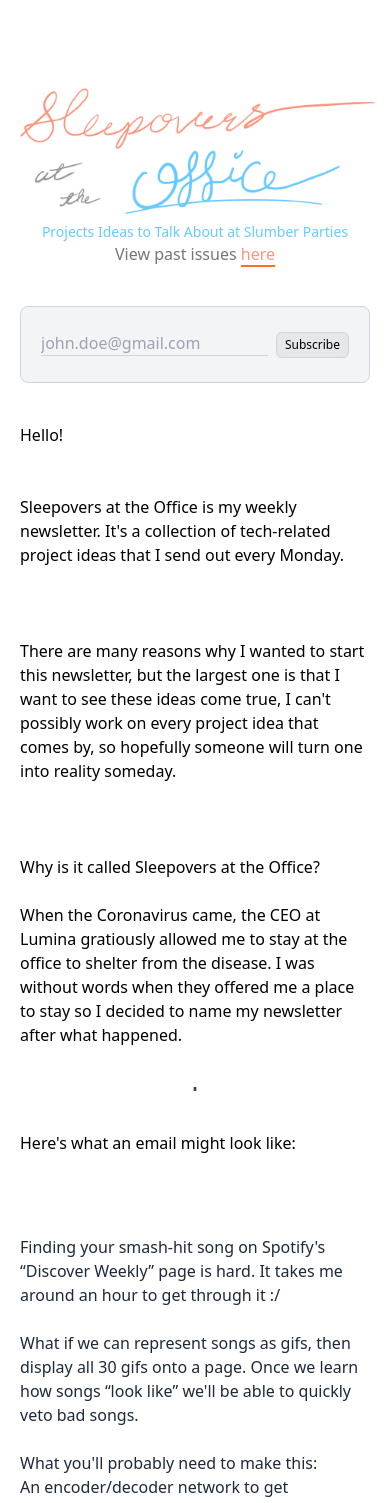
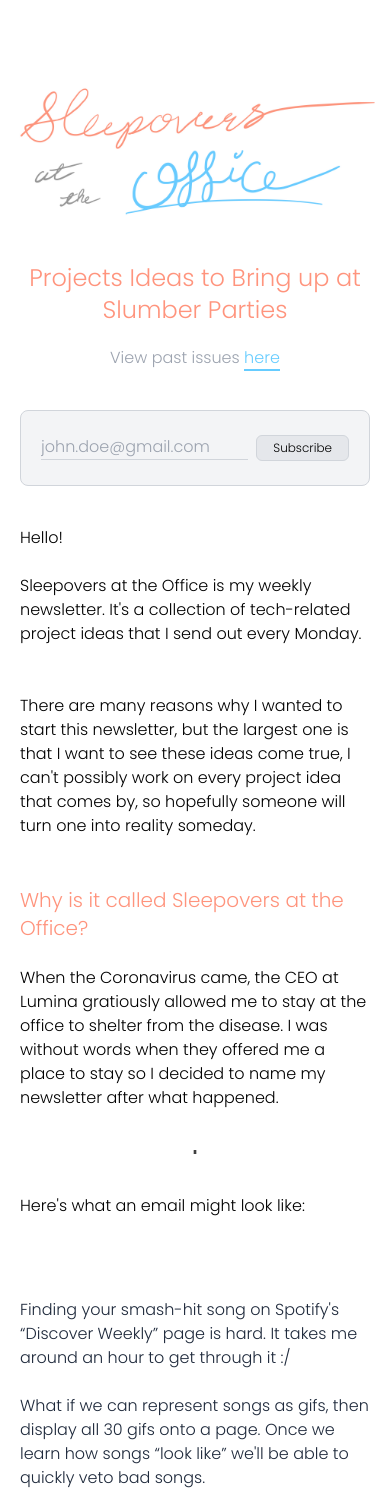
Before and after one commit to chongcurtis/chongcurtis.github.io, a Next.js app: page /sleepovers in a window 390 px wide. Shown: the top 1503 px of the page. Built offline with nearby package versions, Linux system fonts and the light colour scheme.

Commit message:
polish sleepovers page, epecially for mobile

```diff
--- a/src/components/MailchimpSignup.tsx
+++ b/src/components/MailchimpSignup.tsx
@@ -26,7 +26,7 @@ export default function MailchimpSignup() {
                         </div>
                         <div className="flex-1 flex-grow-0 flex-shrink-0 ml-2">
                             <input type="submit" value="Subscribe" name="subscribe" id="mc-embedded-subscribe"
-                                   className="bg-gray-200 border border-gray-300 hover:bg-gray-300 transition duration-300 ease-in-out cursor-pointer text-black ml-15 rounded-md px-2 py-1 text-xs button" />
+                                   className="bg-gray-200 border border-gray-300 hover:bg-gray-300 transition duration-300 ease-in-out cursor-pointer text-black ml-15 rounded-md min-px-2 px-4 py-1 text-xs button" />
                         </div>
                     </div>
                 </form>
--- a/src/pages/_app.tsx
+++ b/src/pages/_app.tsx
@@ -1,6 +1,19 @@
-import '@/styles/globals.css'
-import type { AppProps } from 'next/app'
+import "@/styles/globals.css";
+
+
+import { Poppins } from "next/font/google";
+import type { AppProps } from "next/app";
+
+// how to serve fonts: https://nextjs.org/docs/basic-features/font-optimization
+const poppins = Poppins({
+    weight: "300",
+    style: "normal",
+    subsets: ["latin-ext"],
+});
+
 
 export default function App({ Component, pageProps }: AppProps) {
-  return <Component {...pageProps} />
+    return <main className={poppins.className}>
+        <Component {...pageProps} />
+    </main>;
 }
--- a/src/pages/sleepovers.tsx
+++ b/src/pages/sleepovers.tsx
@@ -3,24 +3,30 @@
 import ThinLine from "@/components/ThinLine";
 import MailchimpSignup from "@/components/MailchimpSignup";
 import sleepoversBanner from "public/sleepovers/sleepovers-banner.jpg";
-import Image from "next/image";
 
 
 export default function Sleepovers() {
     // I really like this font: segoe ui
     return (
         <div className="flex flex-col justify-center align-center max-w-3xl place-items-center mx-auto">
-            <div className="fadeIn relative text-3xl text-center mt-20 max-w-xl">
-                {/*<img src={sleepoversBanner.src} alt="Sleepovers at the Office" />*/}
-                <Image src={sleepoversBanner.src} alt="Sleepovers at the Office" width={1000} height={1000} />
+            <div className="fadeIn relative text-3xl text-center mt-20 max-w-2xl">
+                <img src={sleepoversBanner.src} alt="Sleepovers at the Office" />
+
+                {/* Nextjs optimizes the image. However, it decreases the saturation of the colors. So for this img.
+                To disable saturation, unoptimized needs to be true, but I don't think it offers any advantages now.
+                 So I'm using the <img> tag */}
+                {/*<Image src={sleepoversBanner.src} alt="Sleepovers at the Office" width={600} height={600}*/}
+                {/*       quality={100}*/}
+                {/*       unoptimized={true}*/}
+                {/*/>*/}
             </div>
-            <h3 className="fadeIn text-sleepover-secondary text-center text-sm">
-                Projects Ideas to Talk About at Slumber Parties
-            </h3>
-            <div className="fadeIn text-[#757575] text-center">
-                View past issues <a className="text-[#ff947d] no-underline border-b-2 border-orange-500"
-
-                                    href="https://github.com/curtischong/Sleepovers-at-the-Office">here</a>
+            <p className="fadeIn text-sleepover-primary text-center text-2xl mt-10 px-2">
+                Projects Ideas to Bring up at Slumber Parties
+            </p>
+            <div className="fadeIn text-gray-400 text-center mt-5">
+                View past issues <a
+                className="text-sleepover-secondary no-underline border-b-2 border-sleepover-secondary hover:border-sleepover-primary hover:text-sleepover-primary transition duration-300 ease-in-out"
+                href="https://github.com/curtischong/Sleepovers-at-the-Office">here</a>
             </div>
 
             {/* Important! setting w-full makes it fill the full width of max-2-2xl */}
@@ -30,13 +36,16 @@ export default function Sleepovers() {
             </div>
 
             <div className="px-5">
-                <p className="fadeIn">Hello!</p>
+                <p className="fadeIn"></p>
                 <div>
-                    <br /><br />
+                    Hello!
+                    <br />
+                    <br />
                     <p>Sleepovers at the Office is my weekly newsletter. It&apos;s a collection of tech-related
                         project
                         ideas that I send out every Monday.</p>
-                    <br /><br /><br />
+                    <br />
+                    <br />
                     <p>
                         There are many reasons why I wanted to start this newsletter, but the largest one is that I
                         want
@@ -44,9 +53,9 @@ export default function Sleepovers() {
                         by, so
                         hopefully someone will turn one into reality someday.
                     </p>
-                    <br /><br /><br />
-                    Why is it called Sleepovers at the Office?
                     <br /><br />
+                    <p className="text-sleepover-primary text-xl">Why is it called Sleepovers at the Office?</p>
+                    <br />
                     When the Coronavirus came, the CEO at Lumina gratiously allowed me to stay at the office to
                     shelter
                     from
@@ -88,8 +97,10 @@ export default function Sleepovers() {
                     </div>
                 </div>
             </div>
+
+            <p className="text-sleepover-primary mt-8 text-lg">I hope to see you every Monday!</p>
             {/*Important! setting w-full makes it fill the full width of max-2-2xl */}
-            <div className="mt-10 mb-[250px] w-full max-w-2xl px-5">
+            <div className="mt-6 mb-[250px] w-full max-w-2xl px-5">
                 <MailchimpSignup />
             </div>
         </div>
--- a/tailwind.config.js
+++ b/tailwind.config.js
@@ -1,10 +1,10 @@
-/** @type {import('tailwindcss').Config} */
+/** @type {import("tailwindcss").Config} */
 const defaultTheme = require("tailwindcss/defaultTheme");
 module.exports = {
     content: [
-    './src/pages/**/*.{js,ts,jsx,tsx}',
-    './src/components/**/*.{js,ts,jsx,tsx}',
-    './src/app/**/*.{js,ts,jsx,tsx}',
+        "./src/pages/**/*.{js,ts,jsx,tsx}",
+        "./src/components/**/*.{js,ts,jsx,tsx}",
+        "./src/app/**/*.{js,ts,jsx,tsx}",
     ],
 
     theme: {
@@ -14,8 +14,6 @@ module.exports = {
                 "background-color": "#FFF9F9",
                 "sleepover-primary": "#FF947D",
                 "sleepover-secondary": "#66ccff",
-        "light-salmon": "#FF947D",
-        "maya-blue": "#66CCFF",
             },
             fontFamily: {
                 sans: ["Inter var", ...defaultTheme.fontFamily.sans],
@@ -24,4 +22,4 @@ module.exports = {
         ...defaultTheme,
     },
     plugins: [],
-}
+};
```
Also changed, not shown: public/sleepovers/sleepovers-banner.jpg. Lines whose indentation alone changed are shown as unchanged.
